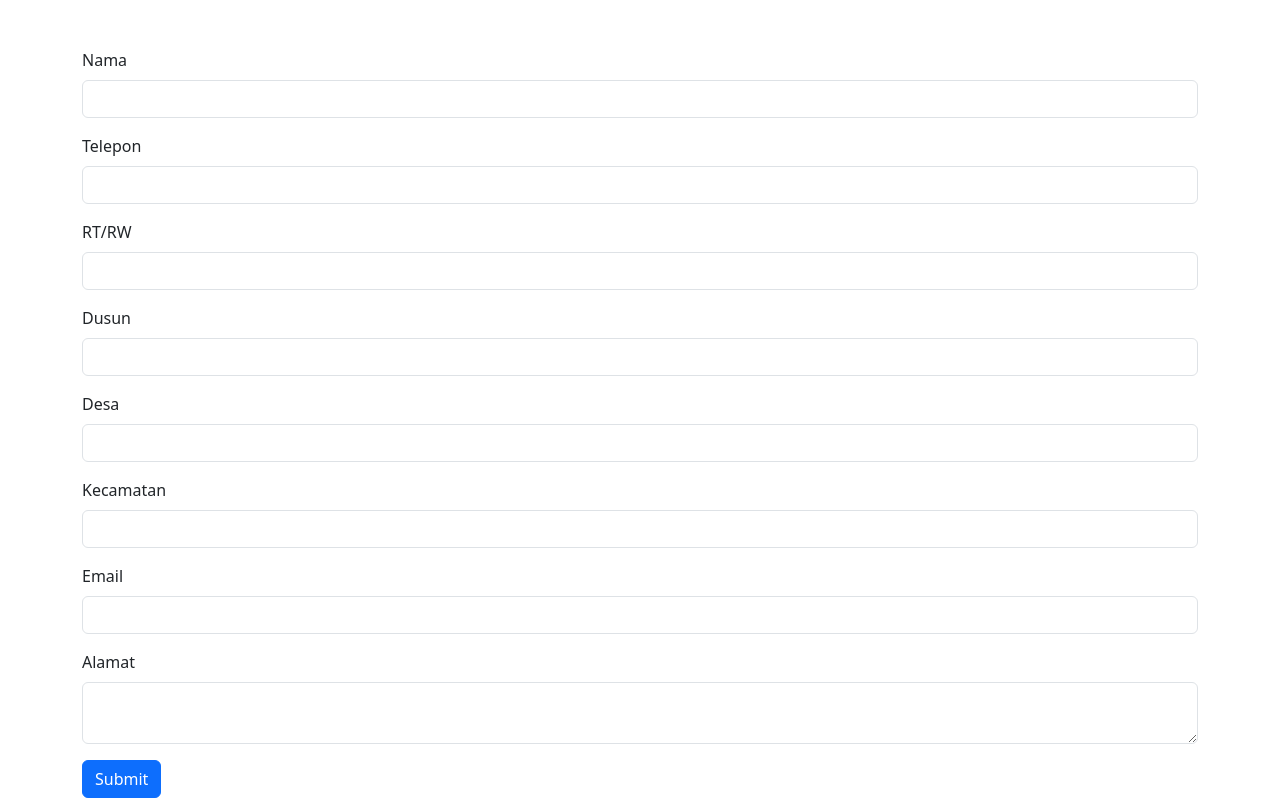
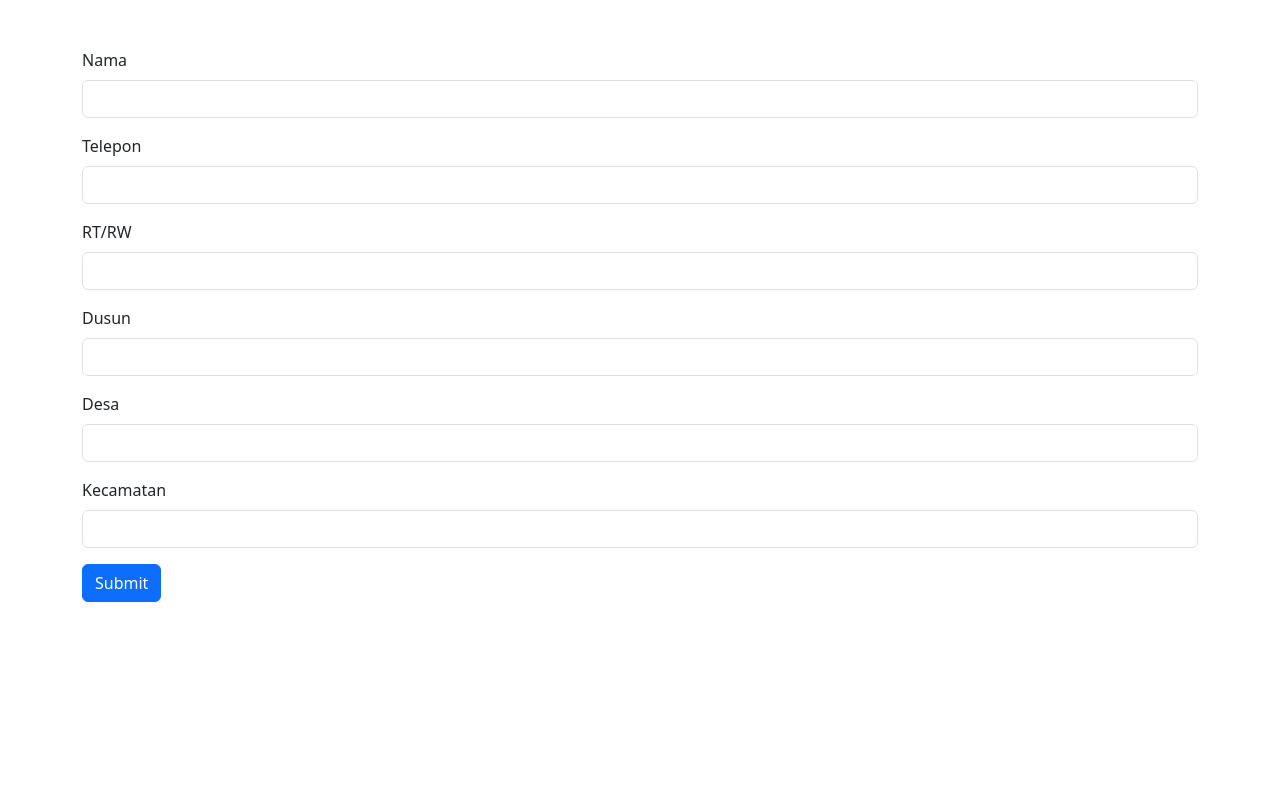
Before and after one commit to sultangabut/dataTO, a plain HTML site: page index.html in a window 1280 px wide. Drawn offline with nearby package versions, Linux system fonts and the light colour scheme; some packages are replaced by stand-ins of ours; a script that the page names is missing.

Commit message:
Update index.html

```diff
--- a/index.html
+++ b/index.html
@@ -1,5 +1,3 @@
-<!-- FormulirData.html -->
-
 <!DOCTYPE html>
 <html lang="en">
 <head>
@@ -39,15 +37,6 @@
       <label for="kecamatan" class="form-label">Kecamatan</label>
       <input type="text" class="form-control" id="kecamatan" required>
     </div>
-    <!-- Tambahan elemen formulir -->
-    <div class="mb-3">
-      <label for="email" class="form-label">Email</label>
-      <input type="email" class="form-control" id="email" required>
-    </div>
-    <div class="mb-3">
-      <label for="alamat" class="form-label">Alamat</label>
-      <textarea class="form-control" id="alamat" required></textarea>
-    </div>
     <button type="button" class="btn btn-primary" id="submitBtn">Submit</button>
   </form>
 </div>
@@ -59,7 +48,7 @@
 <!-- SweetAlert2 -->
 <script src="https://cdn.jsdelivr.net/npm/sweetalert2@11.1.9/dist/sweetalert2.min.js"></script>
 <!-- Custom JavaScript -->
-<script src="FormulirDataScript.js"></script>
+<script src="script.js"></script>
 
 </body>
 </html>
```
